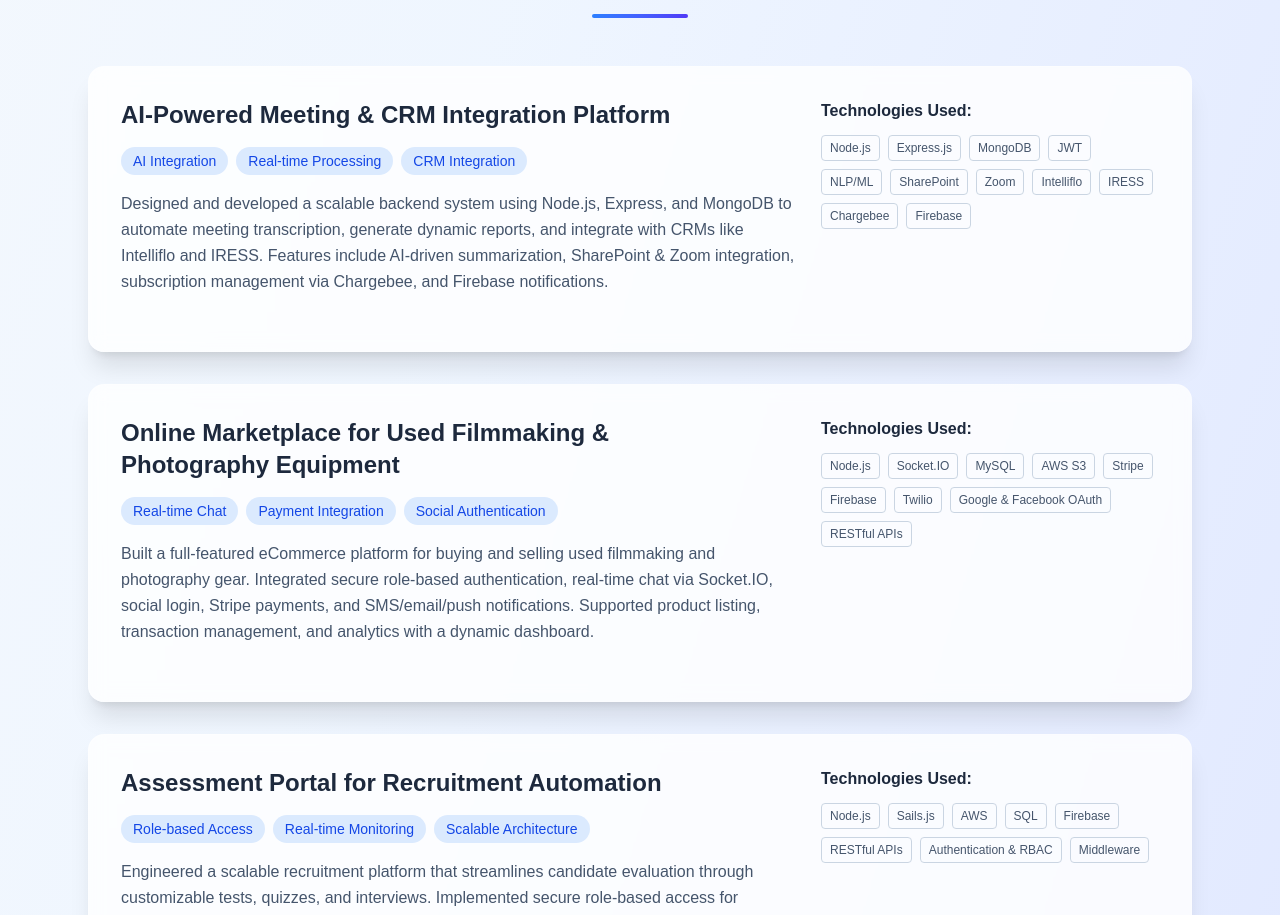
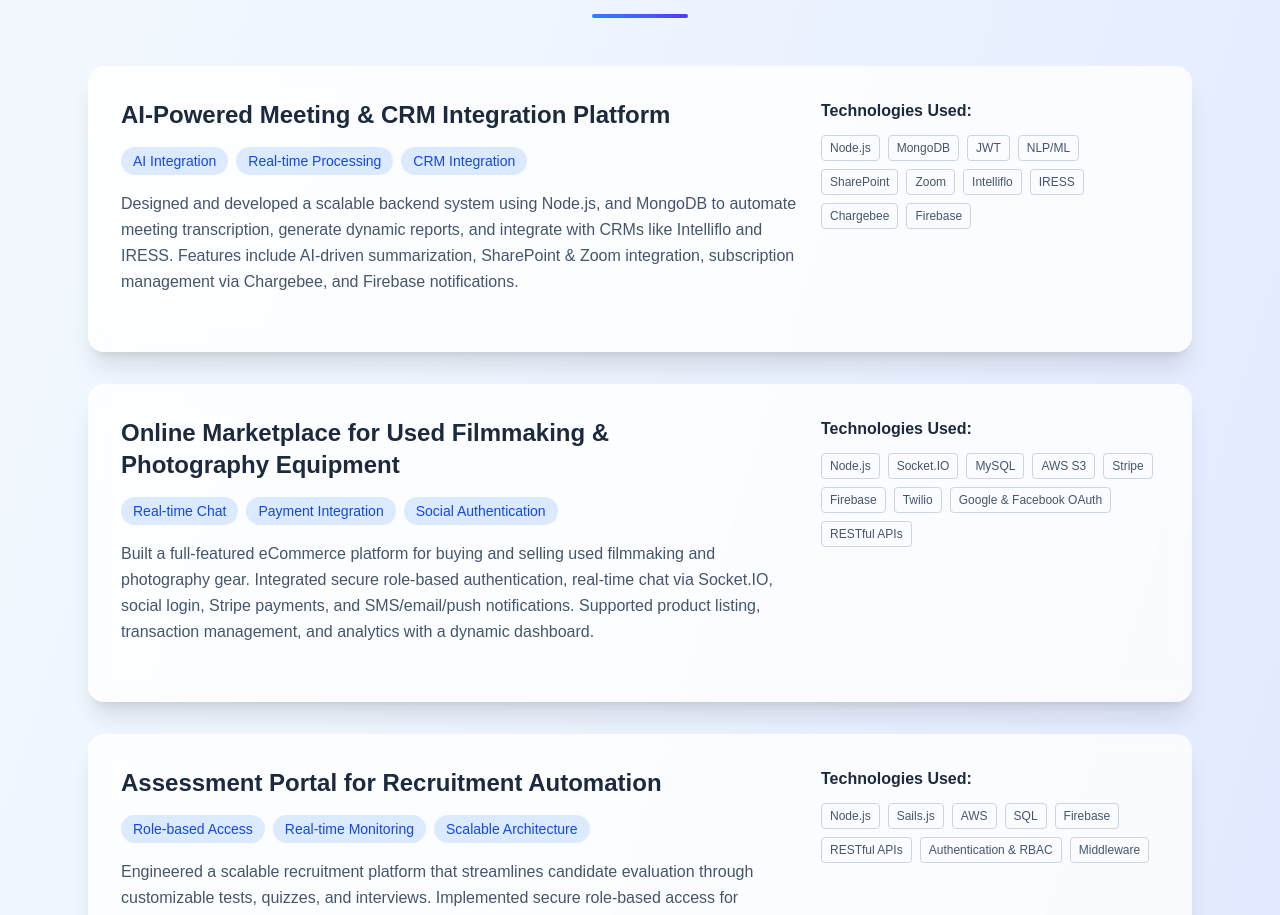
Before and after one commit to saloniidoshi/portfolio, a Next.js app: page / in a window 1280 px wide. Shown: the part 2502-3417 px from the top of the page. Built offline with nearby package versions, Linux system fonts and the light colour scheme.

Commit message:
Remove tech from project

```diff
--- a/src/components/Portfolio.js
+++ b/src/components/Portfolio.js
@@ -82,10 +82,9 @@ const Portfolio = () => {
     {
       title: "AI-Powered Meeting & CRM Integration Platform",
       description:
-        "Designed and developed a scalable backend system using Node.js, Express, and MongoDB to automate meeting transcription, generate dynamic reports, and integrate with CRMs like Intelliflo and IRESS. Features include AI-driven summarization, SharePoint & Zoom integration, subscription management via Chargebee, and Firebase notifications.",
+        "Designed and developed a scalable backend system using Node.js, and MongoDB to automate meeting transcription, generate dynamic reports, and integrate with CRMs like Intelliflo and IRESS. Features include AI-driven summarization, SharePoint & Zoom integration, subscription management via Chargebee, and Firebase notifications.",
       tech: [
         "Node.js",
-        "Express.js",
         "MongoDB",
         "JWT",
         "NLP/ML",
```
